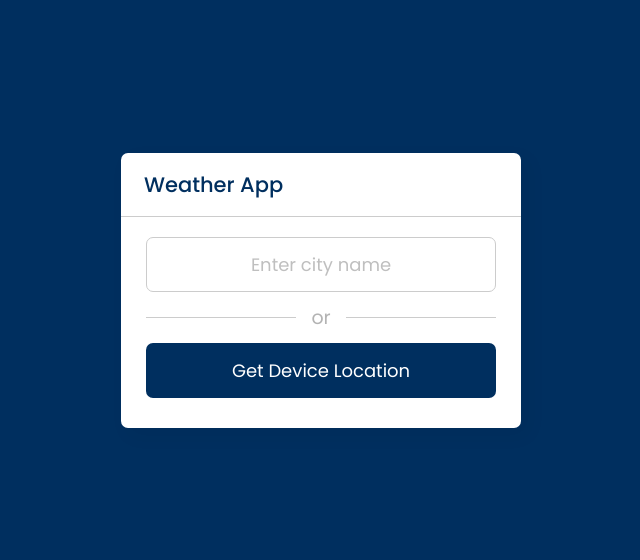
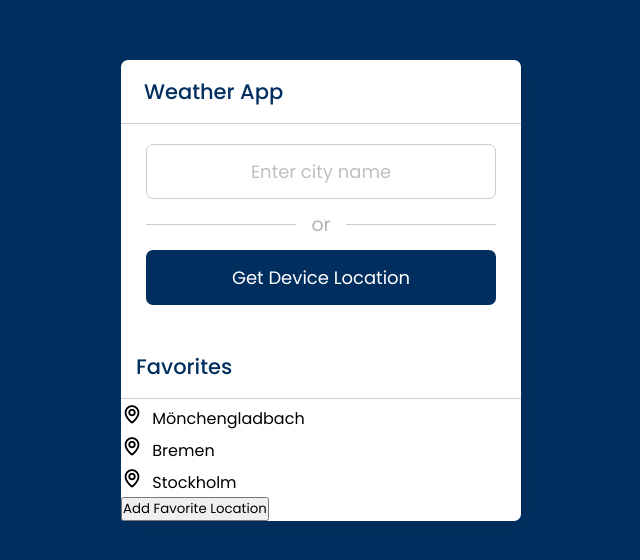
Before and after one commit to mebbertz/weather-app, a plain HTML site: page index.html in a window 1280 px wide. Shown: the part 110-670 px from the top of the page, without its empty margins (319-959 px from the left). Drawn offline with nearby package versions, Linux system fonts and the light colour scheme.

Commit message:
Update index.html
#34 Added frontend section for favorites on the start screen

```diff
--- a/index.html
+++ b/index.html
@@ -50,6 +50,24 @@
             </div>
         </div>
     </section>
+   <section class="favorite-part">
+        <div class="content">
+            <header>Favorites</header>
+            <div class="location">
+                <i class='bx bx-map'></i>
+                <span>Mönchengladbach</span>
+            </div>
+            <div class="location">
+                <i class='bx bx-map'></i>
+                <span>Bremen</span>
+            </div>
+            <div class="location">
+                <i class='bx bx-map'></i>
+                <span>Stockholm</span>
+            </div>
+            <button>Add Favorite Location</button>
+        </div>
+    </section>
 </div>
 
 <script src="script.js"></script>
```
